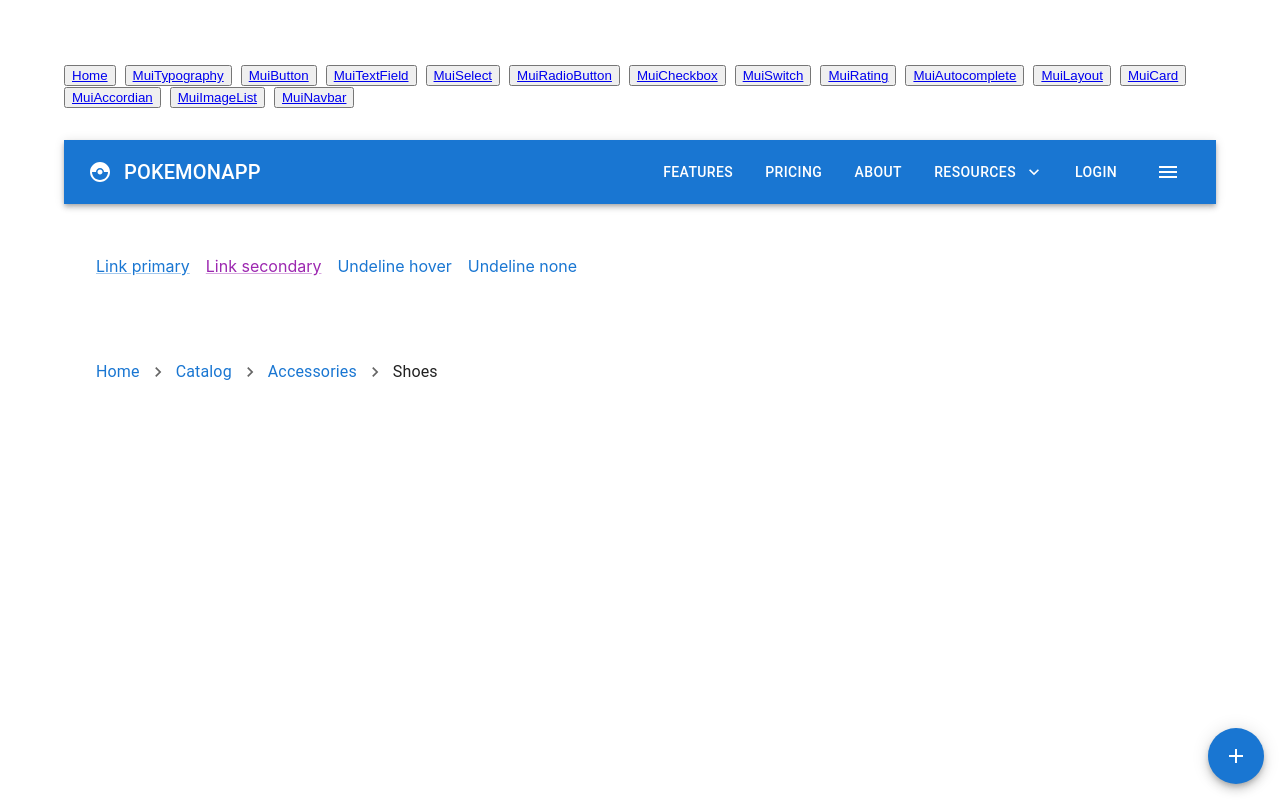
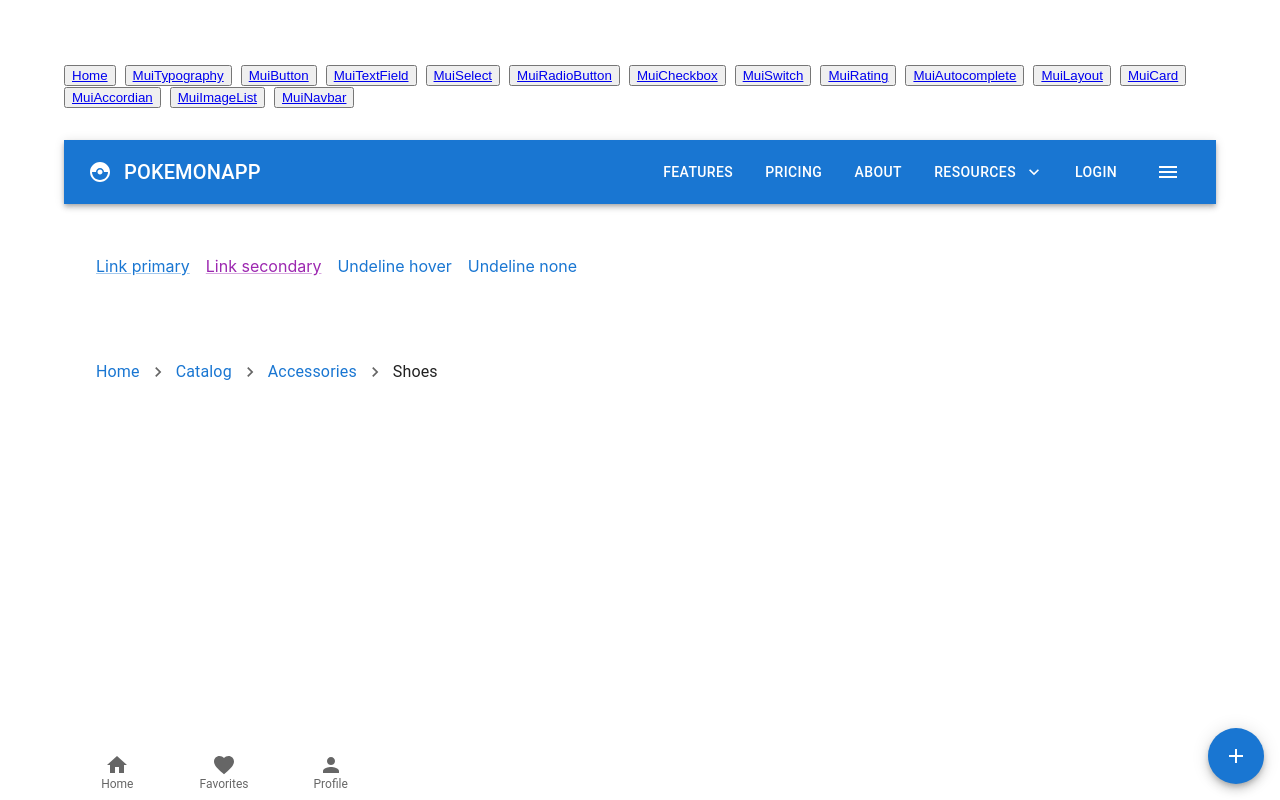
Before and after one commit to 0-mayurkaretha/React_MUI, a React (Create React App) app: page /MuiNavbar in a window 1280 px wide. Built offline with nearby package versions, Linux system fonts and the light colour scheme.

Commit message:
Bottom Navigation

```diff
--- a/src/components/MuiNavbar.tsx
+++ b/src/components/MuiNavbar.tsx
@@ -1,5 +1,5 @@
 import React, { useState } from "react"
-import { Box, Stack, AppBar, Toolbar, IconButton, Typography, Button, Menu, MenuItem, Link, Breadcrumbs, Drawer, SpeedDial, SpeedDialAction, SpeedDialIcon} from '@mui/material'
+import { Box, Stack, AppBar, Toolbar, IconButton, Typography, Button, Menu, MenuItem, Link, Breadcrumbs, Drawer, SpeedDial, SpeedDialAction, SpeedDialIcon, BottomNavigation, BottomNavigationAction} from '@mui/material'
 import CatchingPokemonIcon from '@mui/icons-material/CatchingPokemon'
 import KeyboardArrowDownIcon from '@mui/icons-material/KeyboardArrowDown'
 import NavigateNextIcon from '@mui/icons-material/NavigateNext'
@@ -7,6 +7,9 @@ import MenuIcon from '@mui/icons-material/Menu'
 import CopyIcon from '@mui/icons-material/FileCopyOutlined'
 import PrintIcon from '@mui/icons-material/Print'
 import ShareIcon from '@mui/icons-material/Share'
+import HomeIcon from '@mui/icons-material/Home'
+import FavoriteIcon from '@mui/icons-material/Favorite'
+import PersonIcon from '@mui/icons-material/Person'
 
 const MuiNavbar = () => {
   const [anchorEl, setAnchorEl] = useState<null | HTMLElement>(null)
@@ -92,6 +95,12 @@ const MuiNavbar = () => {
         <SpeedDialAction icon={<ShareIcon />} tooltipTitle='Share' />
       </SpeedDial>
 
+      {/* for mobile and tablet devices */}
+      <BottomNavigation sx={{ width: '25%', position: 'absolute', bottom: 0}} showLabels>
+        <BottomNavigationAction label='Home' icon={<HomeIcon />} />
+        <BottomNavigationAction label='Favorites' icon={<FavoriteIcon />} />
+        <BottomNavigationAction label='Profile' icon={<PersonIcon />} />
+      </BottomNavigation>
     </div>
   )
 };
```
